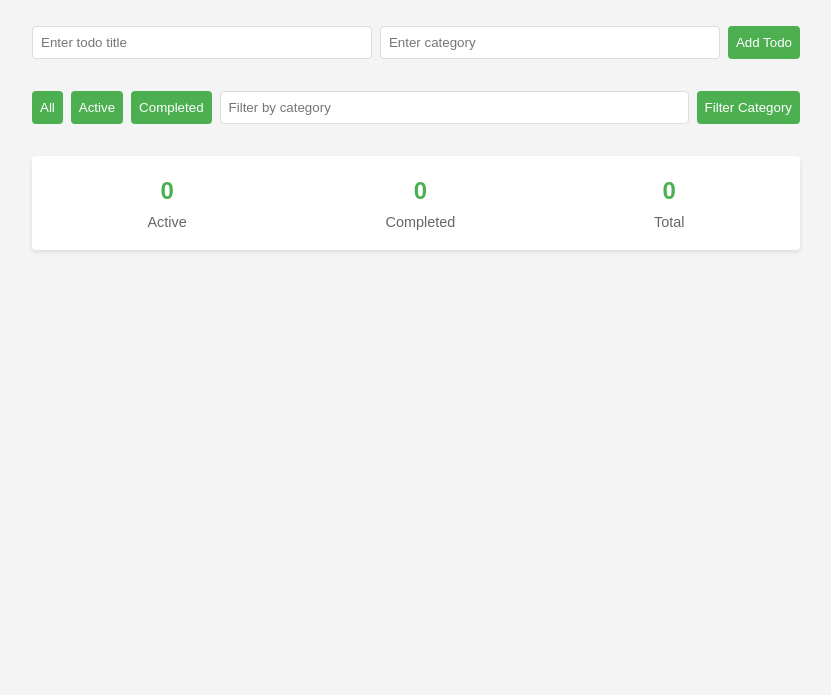
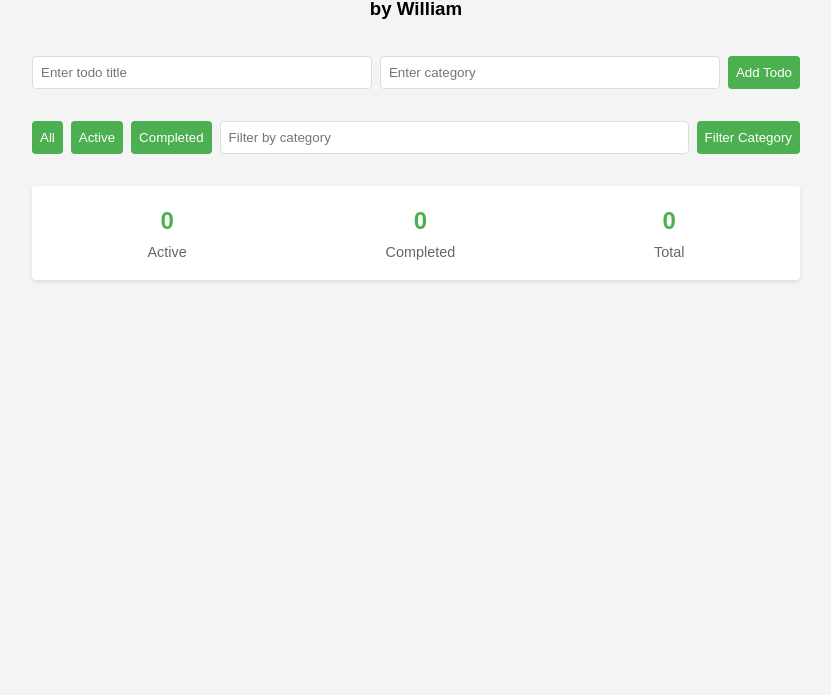
Before and after one commit to hxwillliam/esamino-git-onyemachi, a plain HTML site: page index.html in a window 1280 px wide. Shown: the part 105-800 px from the top of the page, without its empty margins (224-1055 px from the left). Drawn offline with Linux system fonts and the light colour scheme.

Commit message:
feat: completa funzionalita' temporanea

```diff
--- a/index.html
+++ b/index.html
@@ -9,6 +9,7 @@
 <body>
     <div class="container">
         <h1>Todo App</h1>
+        <h3>by William</h3>
 
         <form id="todoForm">
             <input type="text" id="todoTitle" placeholder="Enter todo title" required>
--- a/styles.css
+++ b/styles.css
@@ -18,8 +18,12 @@ body {
 
 h1 {
     text-align: center;
+    color: #333;
+}
+
+h3{
+    text-align: center;
     margin-bottom: 2rem;
-    color: #333;
 }
 
 #todoForm {
```
